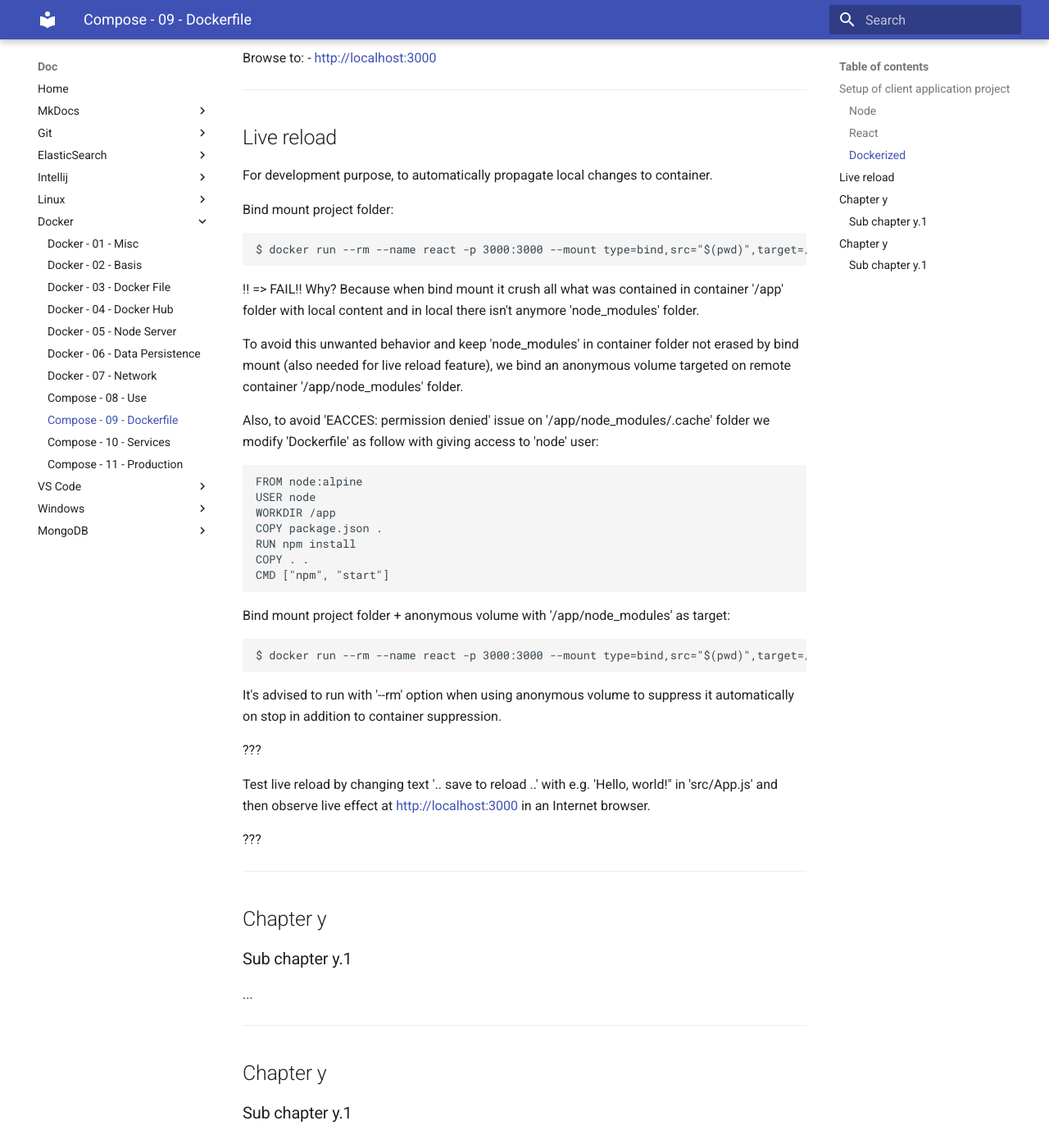
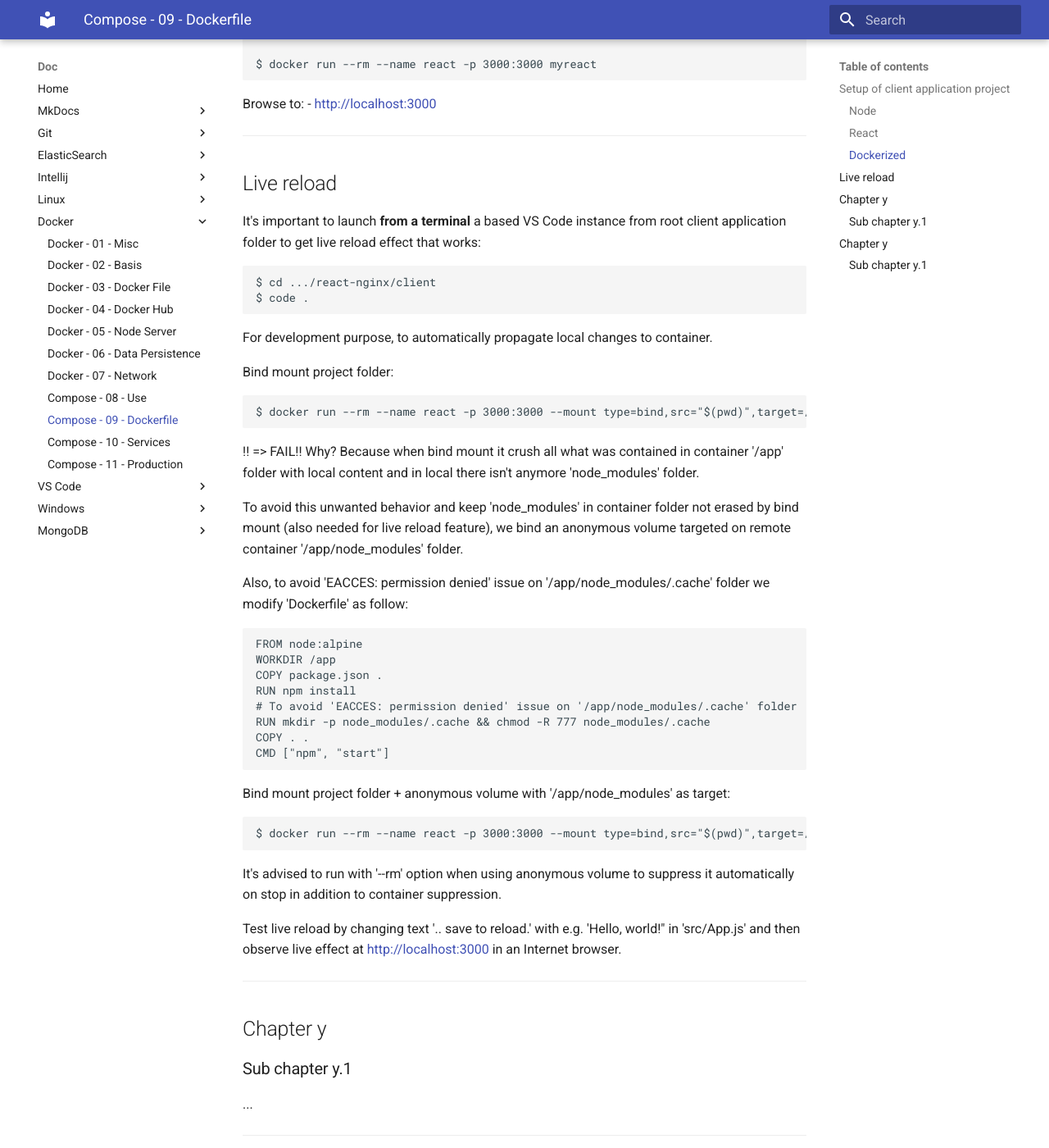
Before and after one commit to oldu73/doc, an MkDocs documentation site: the page built from docs/docker/9-compose-dockerfile.md, in a window 1280 px wide and 1400 px high, scrolled down 2890 px. Shown: the whole window at 82% size. Built offline with MkDocs 1.6.1 and Material for MkDocs 9.7.7, drawn with Linux system fonts in a browser that asks for light colours; some of the changed text lies outside the part shown.

Commit message:
docker compose - 09 - dockerfile - live reload

````diff
--- a/docs/docker/9-compose-dockerfile.md
+++ b/docs/docker/9-compose-dockerfile.md
@@ -100,7 +100,10 @@ All of this just to initialize the project locally on host machine.
 
 ### Dockerized
 
-We may now delete the 'node_modules' folder ('node_modules' folder will then be only in container initialized with dependencies through 'npm install' command in 'Dockerfile').
+We may now **delete the 'node_modules' folder** ('node_modules' folder will then be only in container initialized with dependencies through 'npm install' command in 'Dockerfile'):
+```console
+$ rm -rf node_modules/
+```
 
 Add a 'Dockerfile' in client project folder '/home/user/react-nginx/client':
 ```console
@@ -134,6 +137,12 @@ Browse to: - [http://localhost:3000](http://localhost:3000)
 
 ## Live reload
 
+It's important to launch **from a terminal** a based VS Code instance from root client application folder to get live reload effect that works:
+```console
+$ cd .../react-nginx/client
+$ code .
+```
+
 For development purpose, to automatically propagate local changes to container.
 
 Bind mount project folder:
@@ -145,13 +154,14 @@ $ docker run --rm --name react -p 3000:3000 --mount type=bind,src="$(pwd)",targe
 
 To avoid this unwanted behavior and keep 'node_modules' in container folder not erased by bind mount (also needed for live reload feature), we bind an anonymous volume targeted on remote container '/app/node_modules' folder.
 
-Also, to avoid 'EACCES: permission denied' issue on '/app/node_modules/.cache' folder we modify 'Dockerfile' as follow with giving access to 'node' user:
+Also, to avoid 'EACCES: permission denied' issue on '/app/node_modules/.cache' folder we modify 'Dockerfile' as follow:
 ```
 FROM node:alpine
-USER node
 WORKDIR /app
 COPY package.json .
 RUN npm install
+# To avoid 'EACCES: permission denied' issue on '/app/node_modules/.cache' folder
+RUN mkdir -p node_modules/.cache && chmod -R 777 node_modules/.cache
 COPY . .
 CMD ["npm", "start"]
 ```
@@ -163,11 +173,7 @@ $ docker run --rm --name react -p 3000:3000 --mount type=bind,src="$(pwd)",targe
 
 It's advised to run with '--rm' option when using anonymous volume to suppress it automatically on stop in addition to container suppression.
 
-???
-
-Test live reload by changing text '.. save to reload ..' with e.g. 'Hello, world!" in 'src/App.js' and then observe live effect at [http://localhost:3000](http://localhost:3000) in an Internet browser.
-
-???
+Test live reload by changing text '.. save to reload.' with e.g. 'Hello, world!" in 'src/App.js' and then observe live effect at [http://localhost:3000](http://localhost:3000) in an Internet browser.
 
 ***
 
````
